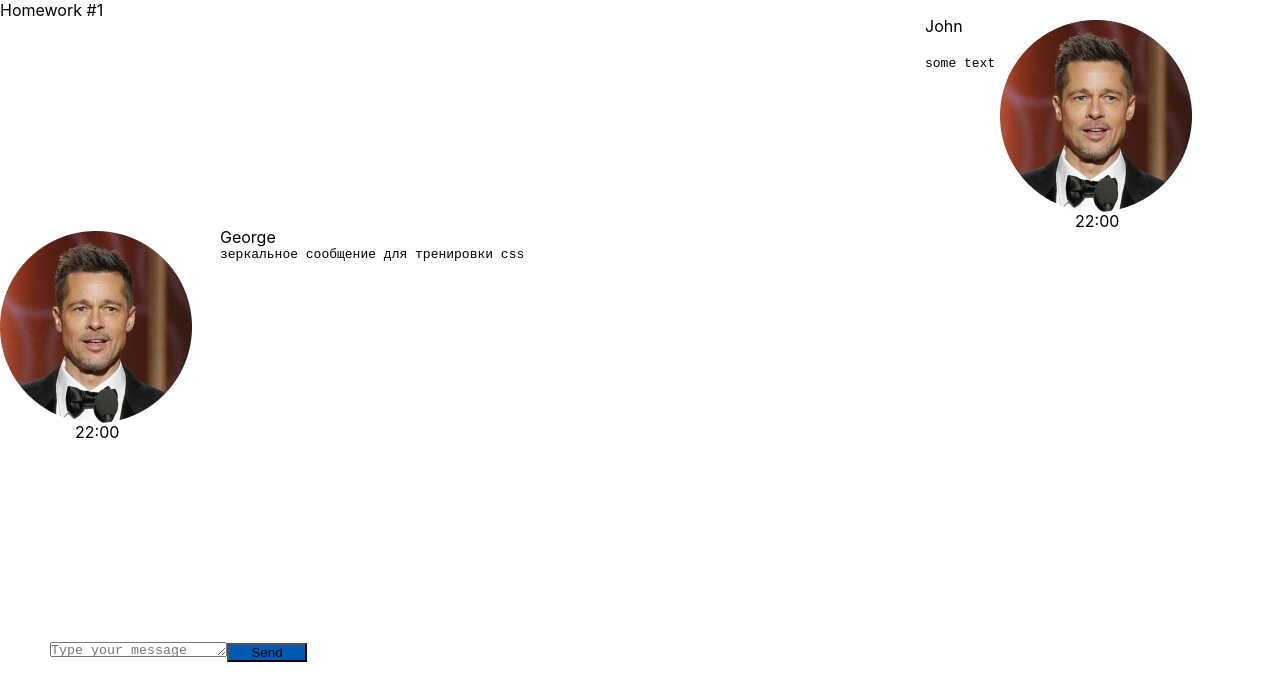
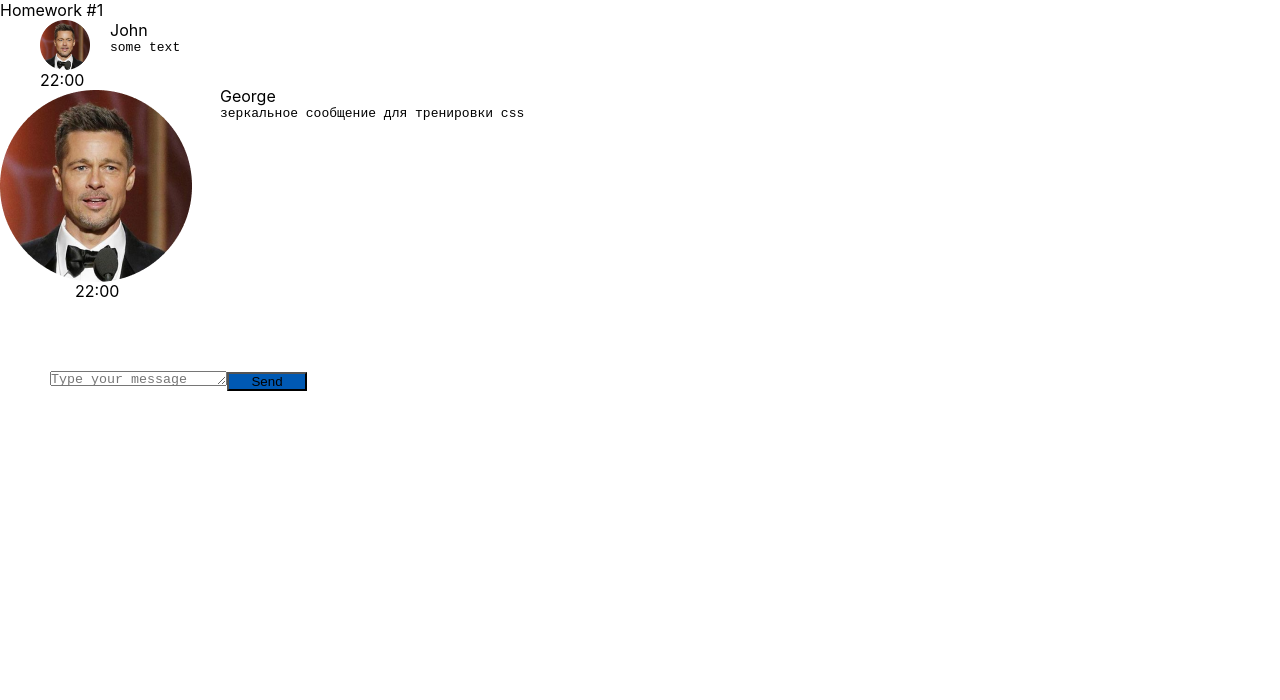
Before and after one commit to DmitrijSergeev/hws2-master, a React (Create React App) app: page / in a window 1280 px wide. Shown: the top 700 px of the page. Built offline with nearby package versions, Linux system fonts and the light colour scheme.

Commit message:
hw1: change layout styles

```diff
--- a/src/s2-homeworks/hw01/message-sender/MessageSender.module.css
+++ b/src/s2-homeworks/hw01/message-sender/MessageSender.module.css
@@ -4,7 +4,7 @@
 
 .textarea {
 margin-left: 50px;
-    margin-top: 200px;
+    margin-top: 70px;
 }
 
 .button {
--- a/src/s2-homeworks/hw01/message/Message.module.css
+++ b/src/s2-homeworks/hw01/message/Message.module.css
@@ -1,13 +1,16 @@
 .message {
-
+   margin: 0 auto;
+   max-width: 1200px;
 }
 
 .imageAndText {
-    margin-left: 1000px;
+    /*margin-left: 1000px;*/
+   display: flex;
+   gap: 20px;
 }
 
 .imageAndText img {
-
+   width: 50px;
 }
 
 .text {
@@ -19,17 +22,17 @@
 }
 
 .name {
-margin-left: -75px;
-    margin-top: -200px;
+/*margin-left: -75px;*/
+/*    margin-top: -200px;*/
 }
 
 .messageText {
-margin-left: -75px;
-    margin-top: 20px;
+/*margin-left: -75px;*/
+/*    margin-top: 20px;*/
 
 }
 
 .time {
-margin-left: 1075px;
-    margin-top: 140px;
+/*margin-left: 1075px;*/
+/*    margin-top: 140px;*/
 }
```
